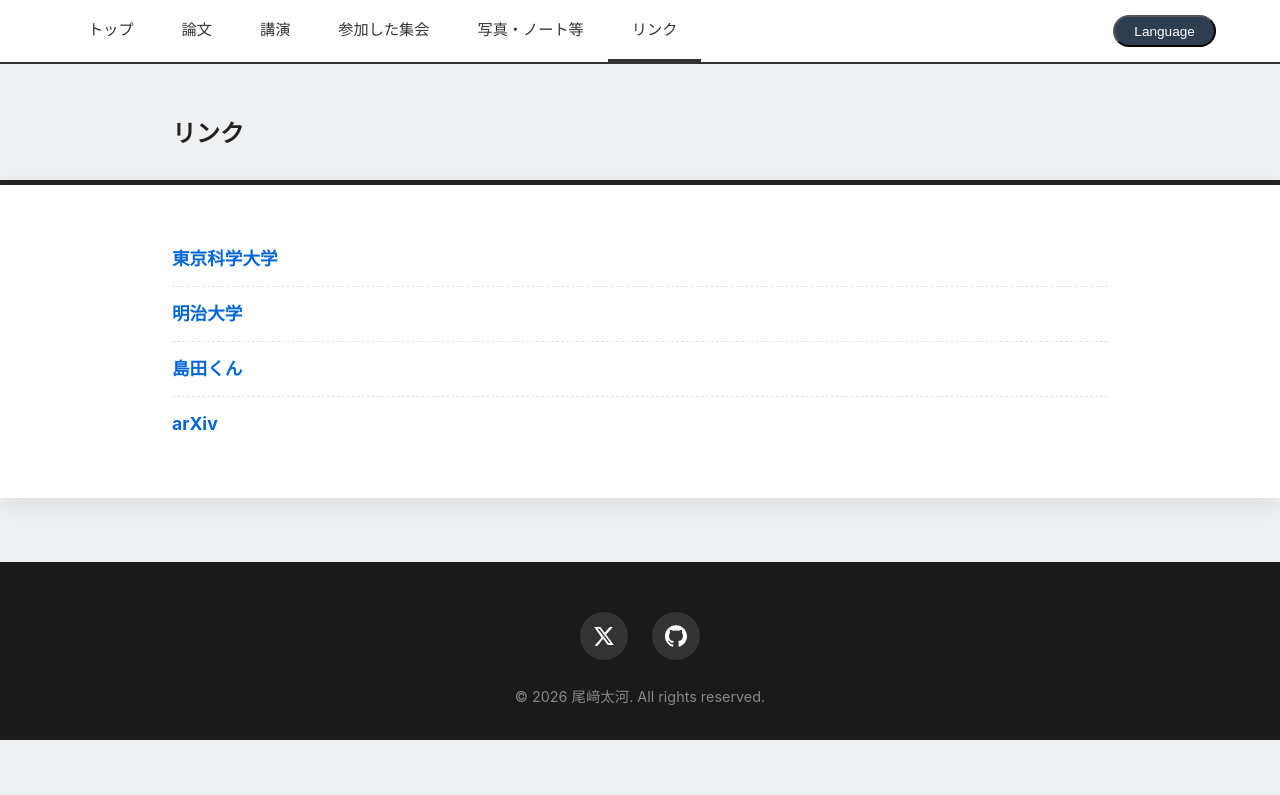
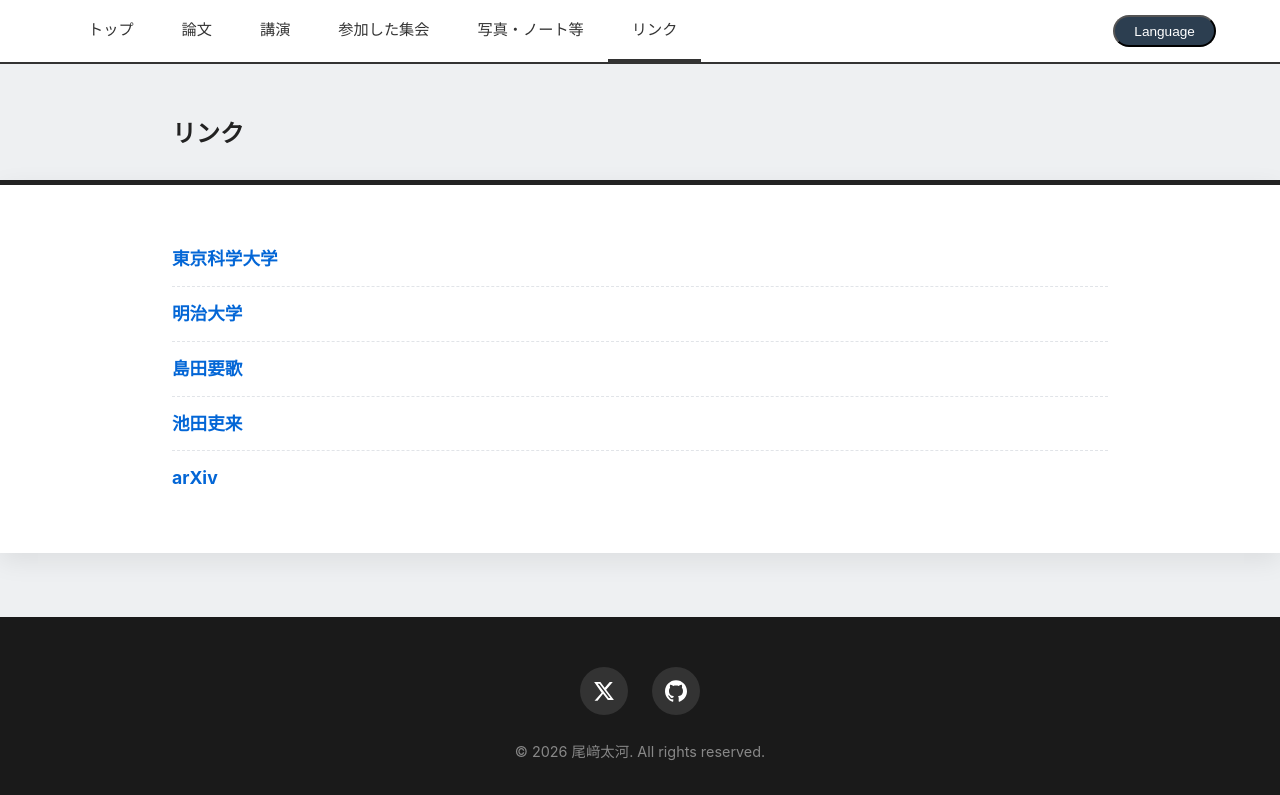
Before and after one commit to Varphiaaa/my-website_new, a Jekyll site: the page built from links.html, in a window 1280 px wide. Shown: the part 350-1145 px from the top of the page. Built offline with Jekyll 4.4.1, drawn with Linux system fonts in a browser that asks for light colours; before the commit the page ends 1090 px from its top, so only the background shows below that.

Commit message:
Update links.html

```diff
--- a/links.html
+++ b/links.html
@@ -25,8 +25,14 @@ title: リンク
       </li>
       <li class="link-item">
         <a href="https://five-category.github.io/" target="_blank">
-          <span class="lang-ja">島田くん</span>
+          <span class="lang-ja">島田要歌</span>
           <span class="lang-en">Kanau Shimada</span>
+        </a>
+      </li>
+      <li class="link-item">
+        <a href="https://rirai.ikura-home.com/" target="_blank">
+          <span class="lang-ja">池田吏来</span>
+          <span class="lang-en">Rirai Ikeda</span>
         </a>
       </li>
       <li class="link-item">
```
